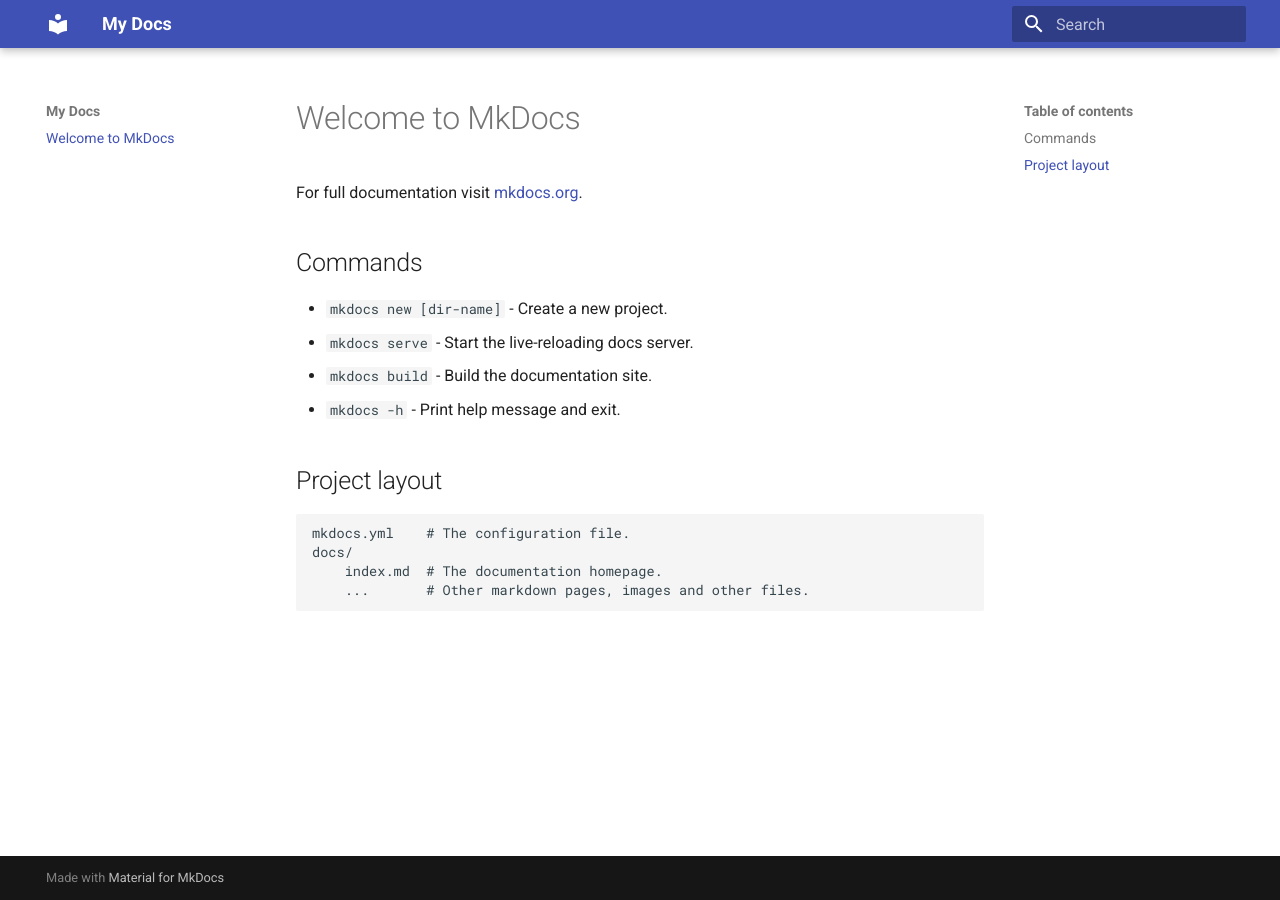
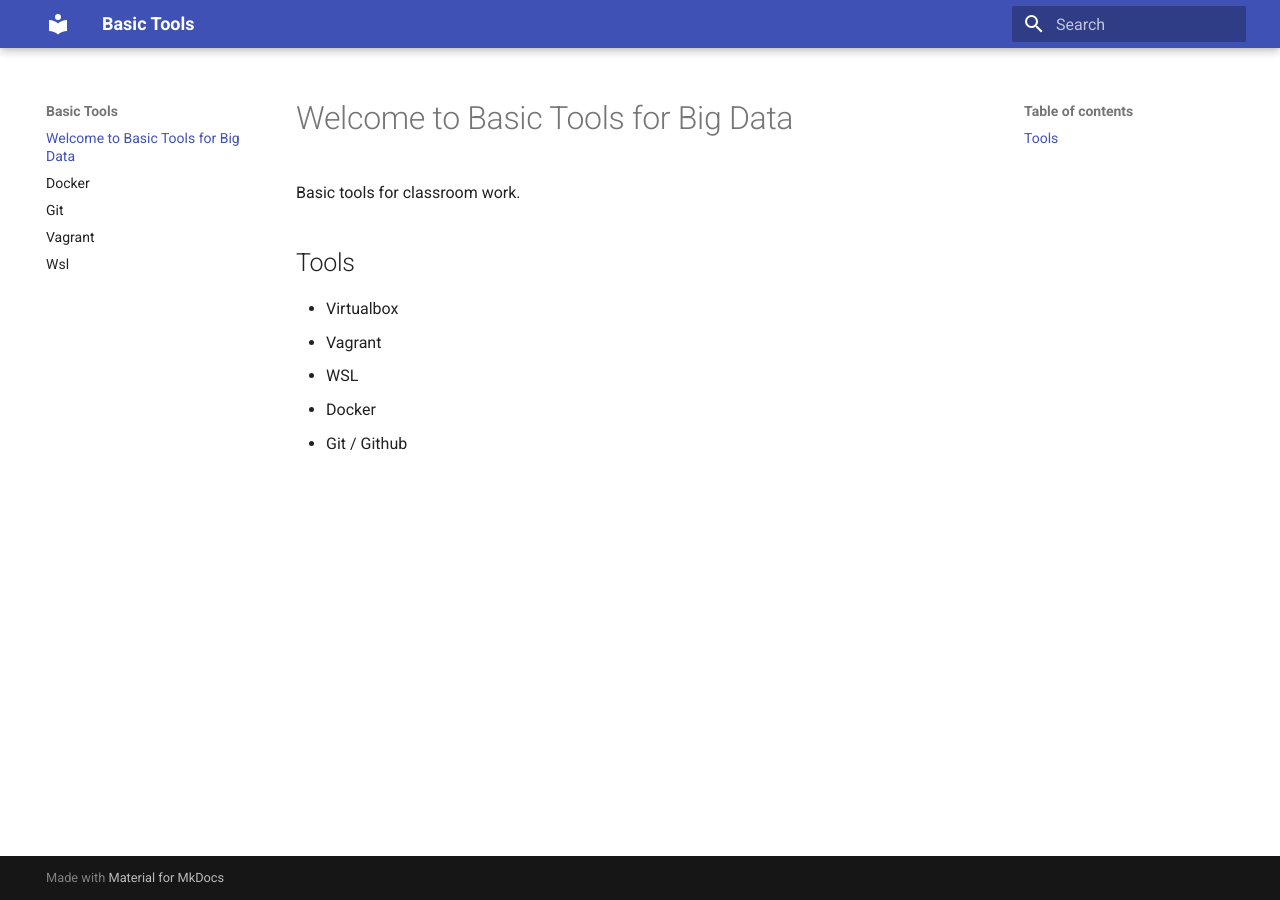
Before and after one commit to bigdatawirtz/basic-tools, an MkDocs documentation site: the page built from docs/index.md, in a window 1280 px wide. Built offline with MkDocs 1.6.1 and Material for MkDocs 9.7.7, drawn with Linux system fonts in a browser that asks for light colours.

Commit message:
moving  site into something about basic tools

```diff
--- a/docs/index.md
+++ b/docs/index.md
@@ -1,17 +1,11 @@
-# Welcome to MkDocs
+# Welcome to Basic Tools for Big Data
 
-For full documentation visit [mkdocs.org](https://www.mkdocs.org).
+Basic tools for classroom work.
 
-## Commands
+## Tools
 
-* `mkdocs new [dir-name]` - Create a new project.
-* `mkdocs serve` - Start the live-reloading docs server.
-* `mkdocs build` - Build the documentation site.
-* `mkdocs -h` - Print help message and exit.
-
-## Project layout
-
-    mkdocs.yml    # The configuration file.
-    docs/
-        index.md  # The documentation homepage.
-        ...       # Other markdown pages, images and other files.
+* Virtualbox
+* Vagrant
+* WSL
+* Docker
+* Git / Github
--- a/mkdocs.yml
+++ b/mkdocs.yml
@@ -1,3 +1,3 @@
-site_name: My Docs
+site_name: Basic Tools
 theme:
   name: material
```
Also changed, not shown: docs/docker.md (added, +14 -0 lines), docs/git.md (added, +6 -0 lines), docs/vagrant.md (added, +7 -0 lines), docs/wsl.md (added, +1 -0 lines).
